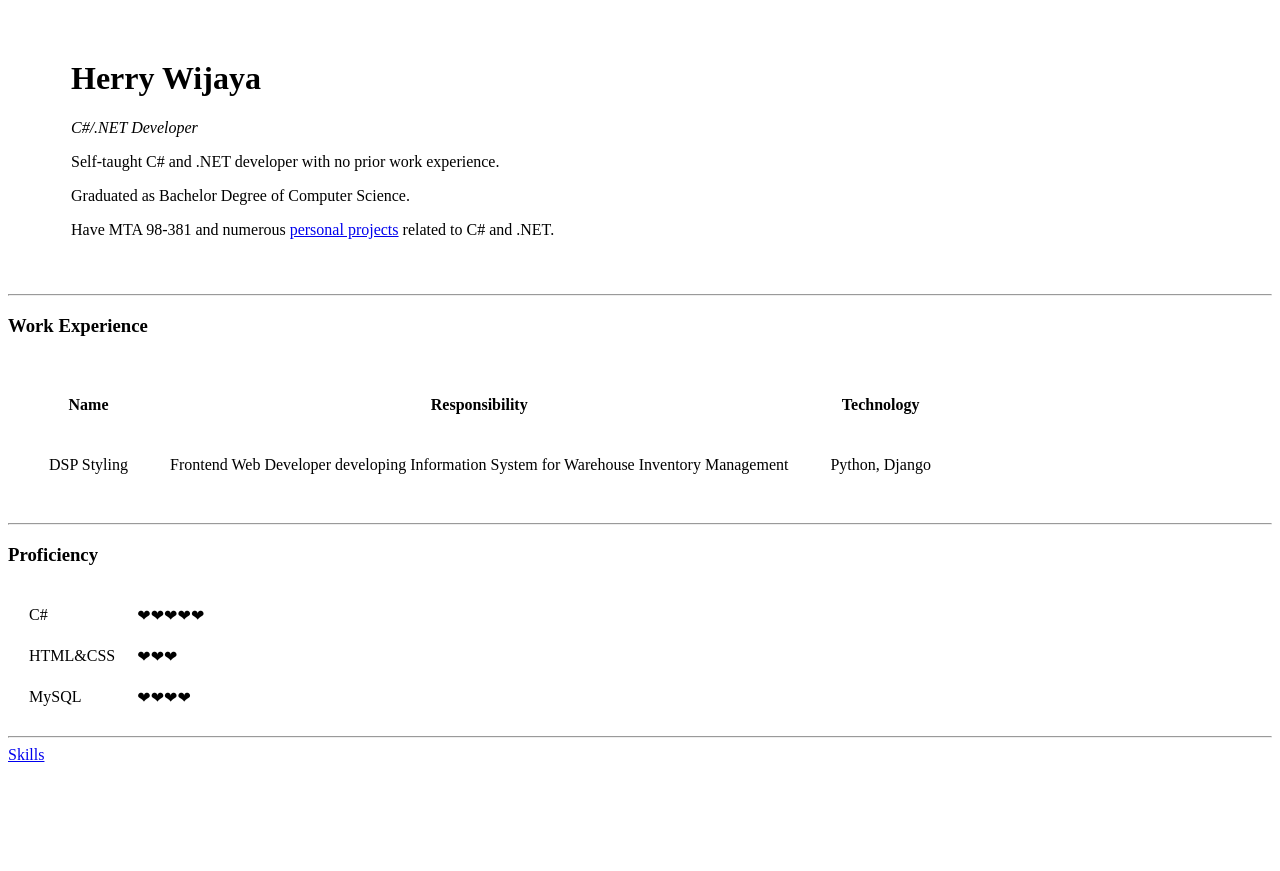
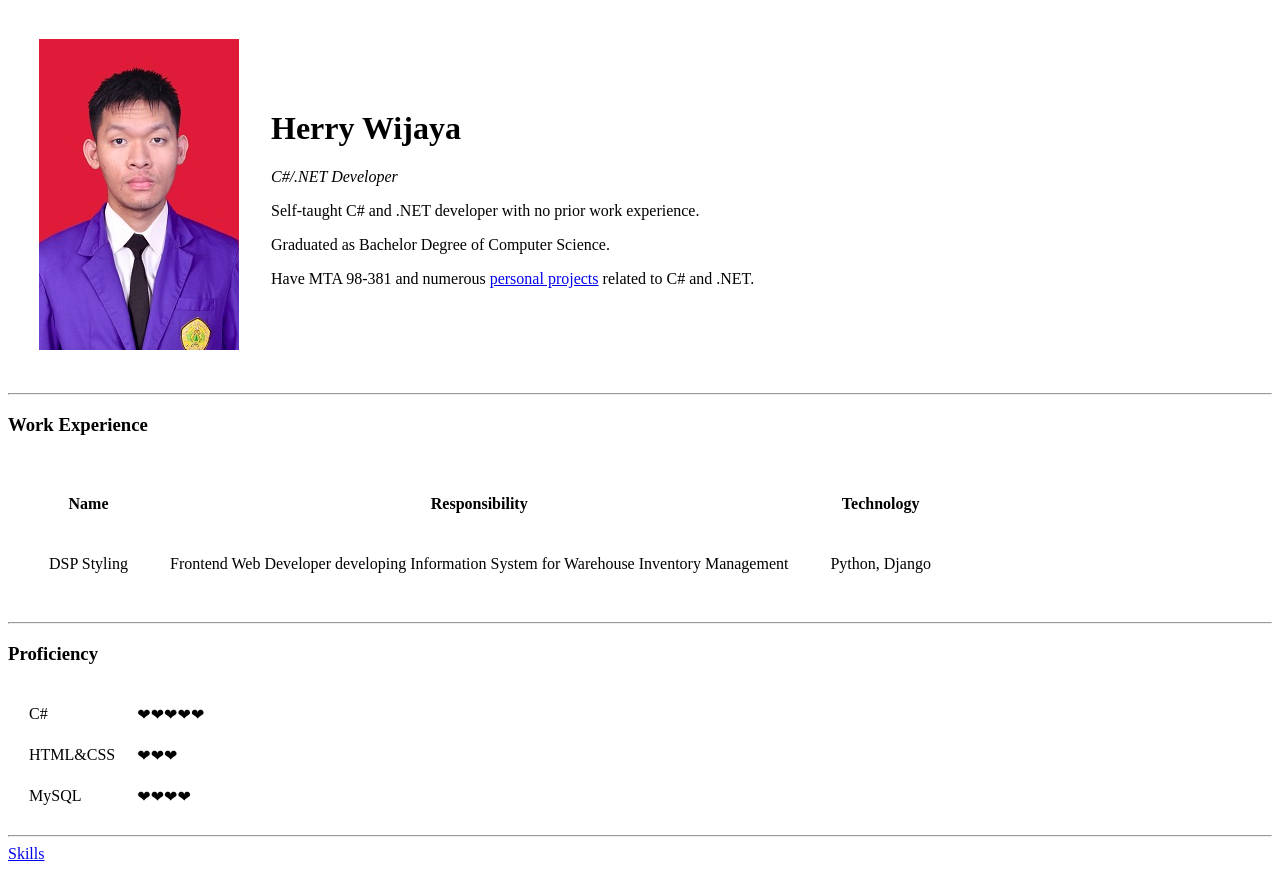
Before and after one commit to Zodiark619/WebDevelopment, a plain HTML site: page index.html in a window 1280 px wide. Before the commit the page ends 800 px from the top, so only its background shows below. Drawn offline with Linux system fonts and the light colour scheme.

Commit message:
Update index.html

```diff
--- a/index.html
+++ b/index.html
@@ -9,7 +9,7 @@
 <body>
 <table cellspacing="30">
     <tr><td>
-   <a href="http://www.zodiark619.pythonanywhere.com" target="_blank"><img src="images/foto.jpg" alt=""></a>
+   <a href="http://www.zodiark619.pythonanywhere.com" target="_blank"><img src="foto.jpg" alt=""></a>
    </td>
         <td><h1>Herry Wijaya</h1>
             <p><em>C#/.NET Developer</em></p>
```
